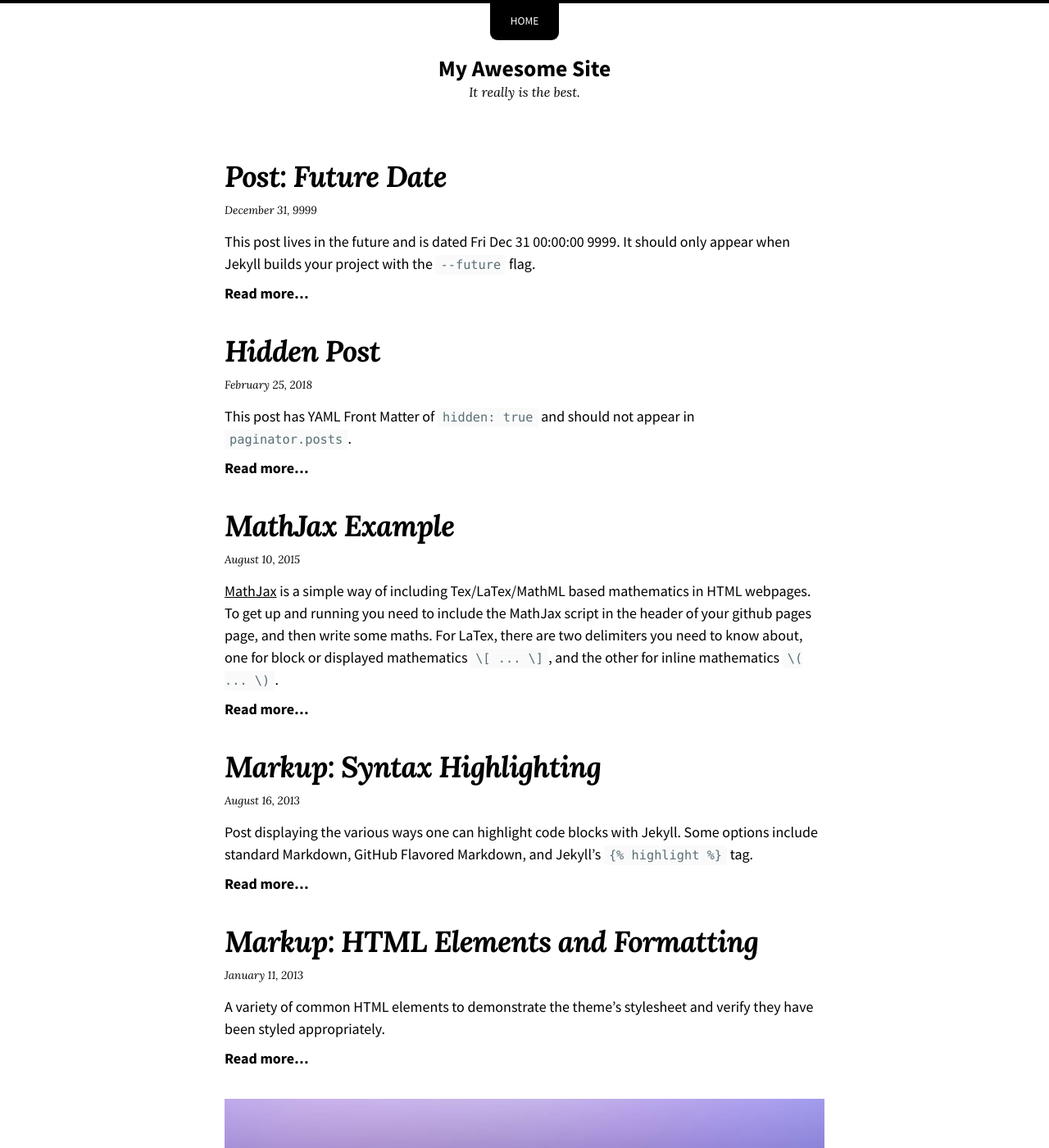
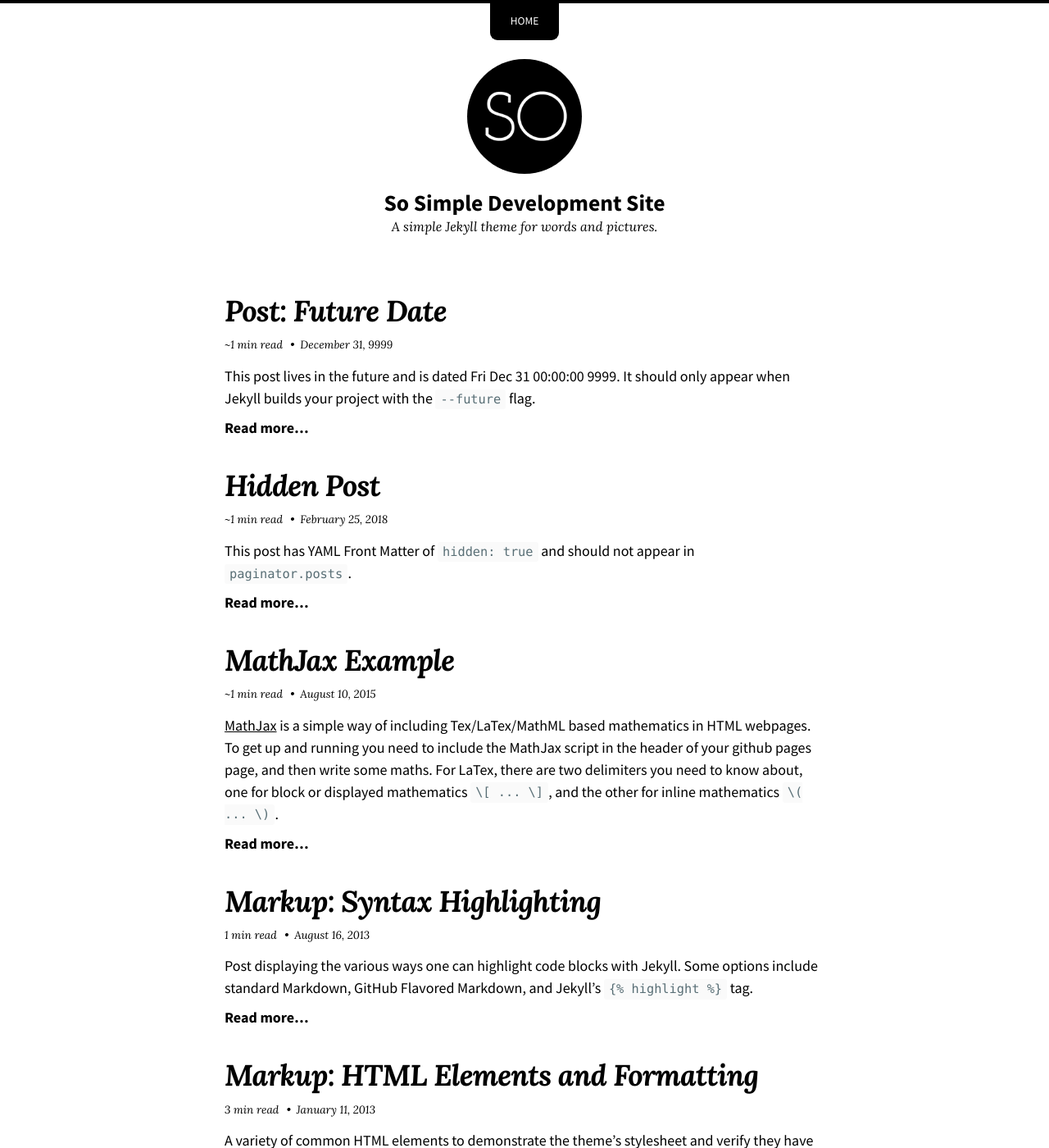
Before and after one commit to kimjw9302/kimjw9302.github.io, a Jekyll site: the page built from index.md, in a window 1280 px wide and 1400 px high. Shown: the whole window at 82% size. Built offline with Jekyll 4.4.1, drawn with Linux system fonts in a browser that asks for light colours; nearby versions of some CDN libraries; the list of posts is cut into pages by our own code; some of the changed text lies outside the part shown.

Commit message:
update config
update config

```diff
--- a/_config.yml
+++ b/_config.yml
@@ -16,15 +16,15 @@
 #theme: jekyll-theme-so-simple
 remote_theme: mmistakes/so-simple-theme
 locale: en-US
-title: "My Awesome Site"
-description: "It really is the best."
-baseurl: # the subpath of your site, e.g. "/blog"
-url:  "https://kimjw9302.github.io"
-logo: # path of site logo, e.g. "/images/logo.png"
+title: "So Simple Development Site"
+description: "A simple Jekyll theme for words and pictures."
+baseurl: #"/example" # the subpath of your site, e.g. "/blog"
+url: "https://kimjw9302.github.io"
+logo: "/images/so-simple-site-logo.png" # path of site logo, e.g. "/assets/images/logo.png"
 date_format: "%B %-d, %Y"
-read_time: # reading time estimates, e.g. true
-words_per_minute: # 200
-mathjax: # MathJax equations, e.g. true
+read_time: true
+words_per_minute: 200
+mathjax: true
 google_fonts:
   - name: "Source Sans Pro"
     weights: "400,400i,700,700i"
@@ -34,28 +34,27 @@ google_analytics: # Google Analytics id, e.g. "UA-NNNNNNNN-N"
 disqus:
   shortname: # Disqus shortname, e.g. "my_disqus_shortname"
 twitter:
-  username: # site's Twitter username, e.g. "mmistakes"
+  username: mmistakes # site's Twitter username
 
 # Liquid
 liquid:
   error_mode: strict
 
 # Build settings
-permalink: /:categories/:title/
 markdown: kramdown
 feed:
   path: atom.xml
 
 # Pagination - https://jekyllrb.com/docs/pagination/
-# paginate: 10
-# paginate_path: /page:num/
+paginate: 10
+paginate_path: /page:num/
 
 # Search
-search_full_content: false # can have performance implications for large sites
+search_full_content: false
 
 # Taxonomy pages
-# category_archive_path: "/categories/#"
-# tag_archive_path: "/tags/#"
+category_archive_path: "/categories/#"
+tag_archive_path: "/tags/#"
 
 # Exclude from processing.
 # The following items will not be processed, by default. Create a custom list
@@ -75,29 +74,59 @@ plugins:
   - jekyll-feed
   - jekyll-paginate
 
+# Collections
+collections:
+  recipes:
+    output: true
+    permalink: /:collection/:path/
+
 # Front Matter Defaults
 defaults:
-  # Posts defaults
+  # Post defaults
   - scope:
       path: "_posts"
       type: posts
     values:
       layout: post
+      comments: true
+      share: true
+  # Recipe defaults
+  - scope:
+      path: "_recipes"
+      type: recipes
+    values:
+      layout: post
+      comments: true
       share: true
 
 # Site Author
 author:
-  name:
-  picture:
+  name: Michael Rose
+  picture: /images/michael-rose-photo.jpg
   email:
-  twitter:
+  twitter: mmistakes
   links:
-    - title:
-      url:
-      icon:
+    - title: Twitter
+      url: https://twitter.com/mmistakes
+      icon: fab fa-twitter-square
+    - title: Instagram
+      url: https://instagram.com/mmistakes
+      icon: fab fa-instagram
+    - title: GitHub
+      url: https://github.com/mmistakes
+      icon: fab fa-github-square
 
 # Footer Links
 footer_links:
+  - title: Twitter
+    url: https://twitter.com/mmistakes
+    icon: fab fa-twitter-square
+  - title: Instagram
+    url: https://instagram.com/mmistakes
+    icon: fab fa-instagram
+  - title: GitHub
+    url: https://github.com/mmistakes
+    icon: fab fa-github-square
   - title: Feed
     url: atom.xml
     icon: fas fa-rss-square
```
